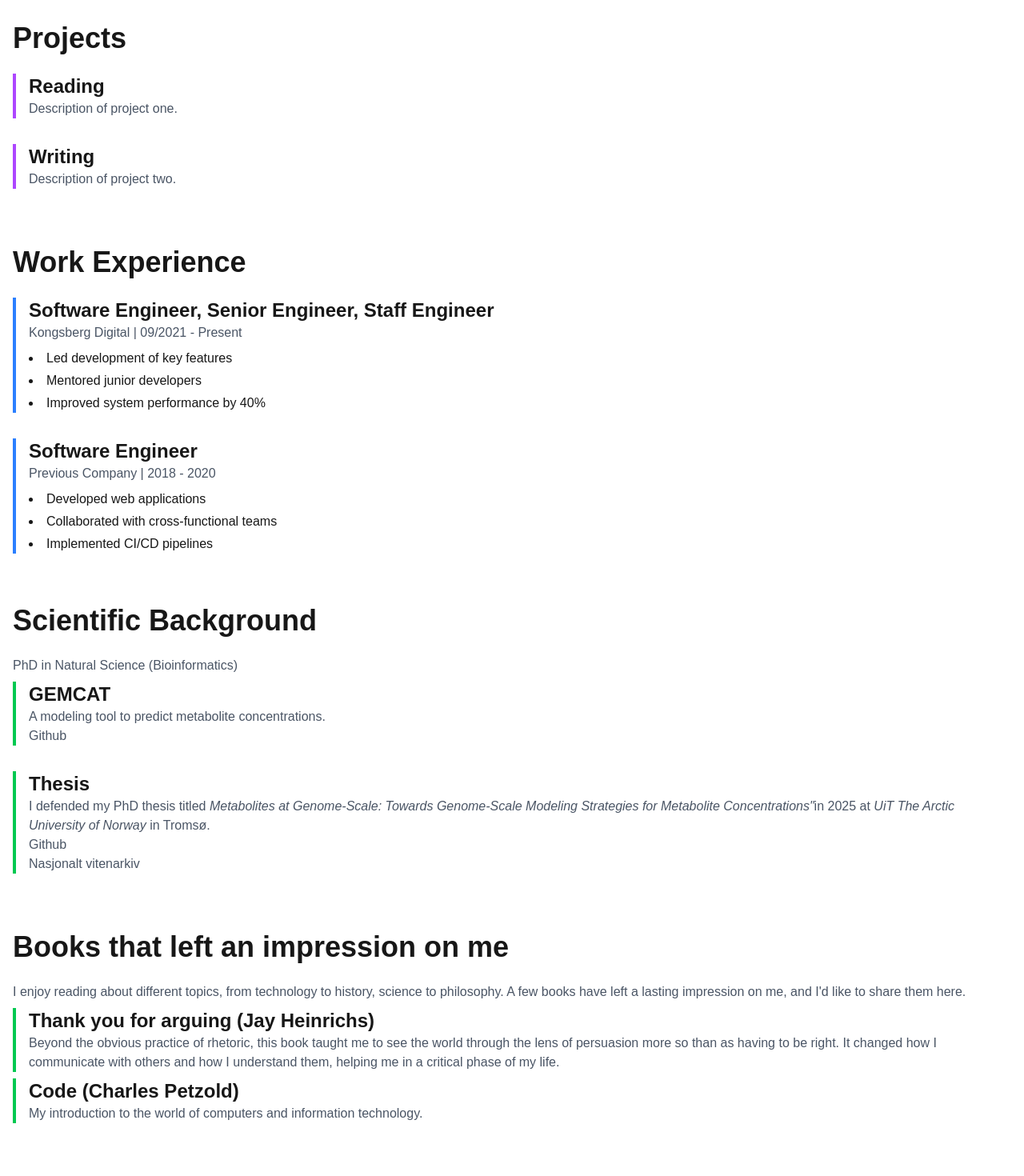
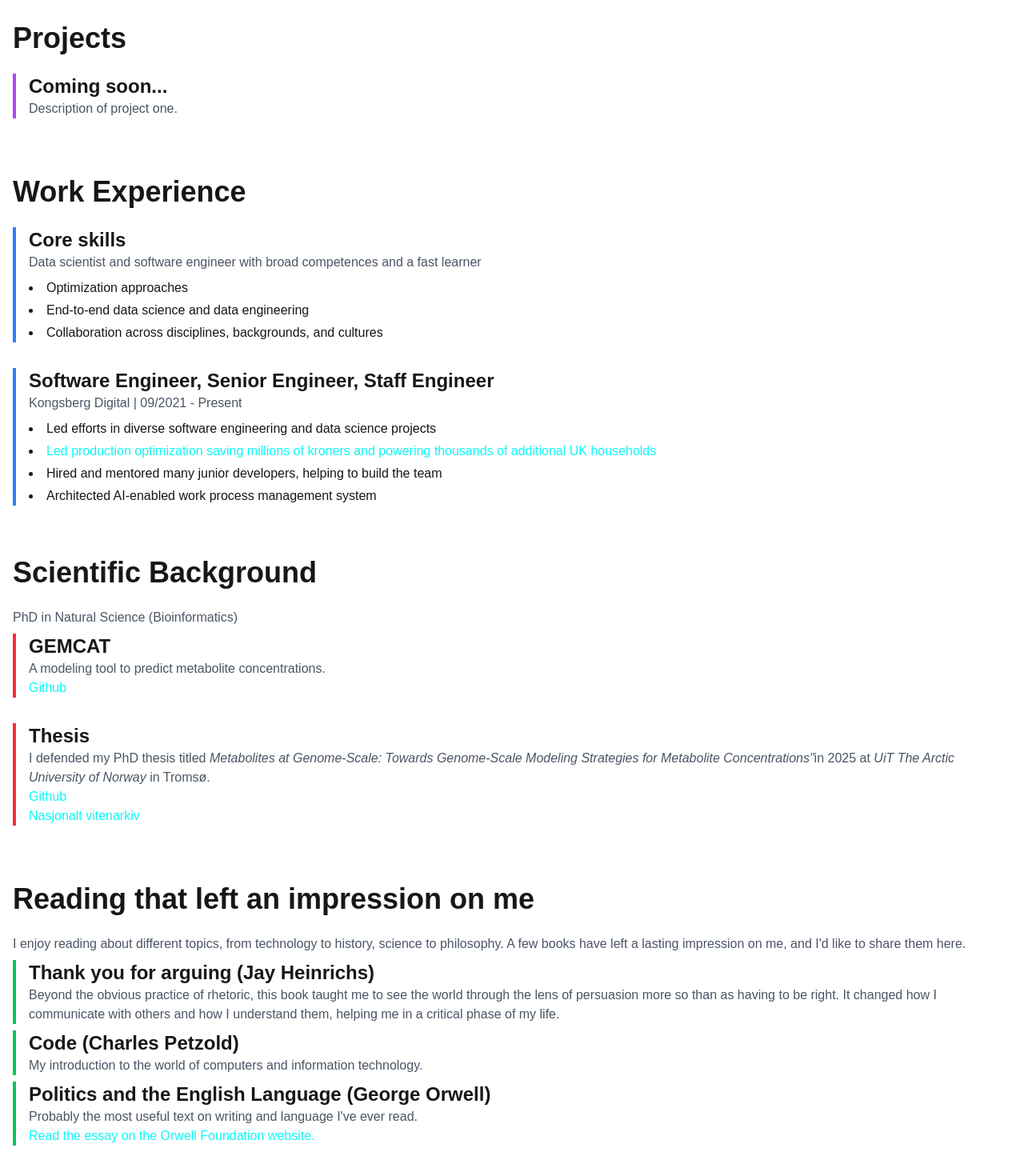
Before and after one commit to sauter-roland/website, a Next.js app: page / in a window 1280 px wide. Shown: the part 845-2315 px from the top of the page at 80% size. Before the commit the page ends 2289 px from the top, so only its background shows below. Built offline with nearby package versions, Linux system fonts and the light colour scheme.

Commit message:
filling with content

```diff
--- a/app/components/projects.tsx
+++ b/app/components/projects.tsx
@@ -4,12 +4,8 @@ export default function Projects() {
             <h1 className="text-4xl font-bold mb-6">Projects</h1>
             <div className="space-y-8">
                 <div className="border-l-4 border-purple-500 pl-4">
-                    <h2 className="text-2xl font-semibold">Reading</h2>
+                    <h2 className="text-2xl font-semibold">Coming soon...</h2>
                     <p className="text-gray-600 dark:text-gray-400 mb-2">Description of project one.</p>
-                </div>
-                <div className="border-l-4 border-purple-500 pl-4">
-                    <h2 className="text-2xl font-semibold">Writing</h2>
-                    <p className="text-gray-600 dark:text-gray-400 mb-2">Description of project two.</p>
                 </div>
             </div>
         </div>
--- a/app/components/reading.tsx
+++ b/app/components/reading.tsx
@@ -1,7 +1,7 @@
 export default function Reading() {
     return (
         <div className="container mx-auto px-4 py-8">
-            <h1 className="text-4xl font-bold mb-6">Books that left an impression on me</h1>
+            <h1 className="text-4xl font-bold mb-6">Reading that left an impression on me</h1>
             <p className="text-gray-600 dark:text-gray-400 mb-2">
                 I enjoy reading about different topics, from technology to history, science to philosophy.
                 A few books have left a lasting impression on me, and I'd like to share them here.
@@ -26,6 +26,17 @@ export default function Reading() {
                 </div>
             </div>
 
+            <div className="space-y-8">
+                <div className="border-l-4 border-green-500 pl-4">
+                    <h2 className="text-2xl font-semibold">Politics and the English Language (George Orwell)</h2>
+                    <p className="text-gray-600 dark:text-gray-400 mb-2">
+                        Probably the most useful text on writing and language I've ever read.<br />
+                        <a href="https://www.orwellfoundation.com/the-orwell-foundation/orwell/essays-and-other-works/politics-and-the-english-language/">
+                        Read the essay on the Orwell Foundation website.
+                        </a>
+                    </p>
+                </div>
+            </div>
         </div>
     );
 }
--- a/app/components/science.tsx
+++ b/app/components/science.tsx
@@ -4,14 +4,14 @@ export default function Science() {
             <h1 className="text-4xl font-bold mb-6">Scientific Background</h1>
             <p className="text-gray-600 dark:text-gray-400 mb-2">PhD in Natural Science (Bioinformatics)</p>
             <div className="space-y-8">
-                <div className="border-l-4 border-green-500 pl-4">
+                <div className="border-l-4 border-red-500 pl-4">
                     <h2 className="text-2xl font-semibold">GEMCAT</h2>
                     <p className="text-gray-600 dark:text-gray-400 mb-2">
                         A modeling tool to predict metabolite concentrations.
                         <br/><a href="https://github.com/MolecularBioinformatics/GEMCAT">Github</a>
                     </p>
                 </div>
-                <div className="border-l-4 border-green-500 pl-4">
+                <div className="border-l-4 border-red-500 pl-4">
                     <h2 className="text-2xl font-semibold">Thesis</h2>
                     <p className="text-gray-600 dark:text-gray-400 mb-2">
                         I defended my PhD thesis titled <em>Metabolites at Genome-Scale:
--- a/app/components/work.tsx
+++ b/app/components/work.tsx
@@ -5,22 +5,25 @@ export default function Work() {
 
             <div className="space-y-8">
                 <div className="border-l-4 border-blue-500 pl-4">
-                    <h2 className="text-2xl font-semibold">Software Engineer, Senior Engineer, Staff Engineer</h2>
-                    <p className="text-gray-600 mb-2">Kongsberg Digital | 09/2021 - Present</p>
+                    <h2 className="text-2xl font-semibold">Core skills</h2>
+                    <p className="text-gray-600 mb-2">Data scientist and software engineer with broad competences and a fast learner</p>
                     <ul className="list-disc list-inside space-y-1">
-                        <li>Led development of key features</li>
-                        <li>Mentored junior developers</li>
-                        <li>Improved system performance by 40%</li>
+                        <li>Optimization approaches</li>
+                        <li>End-to-end data science and data engineering</li>
+                        <li>Collaboration across disciplines, backgrounds, and cultures</li>
                     </ul>
                 </div>
 
                 <div className="border-l-4 border-blue-500 pl-4">
-                    <h2 className="text-2xl font-semibold">Software Engineer</h2>
-                    <p className="text-gray-600 mb-2">Previous Company | 2018 - 2020</p>
+                    <h2 className="text-2xl font-semibold">Software Engineer, Senior Engineer, Staff Engineer</h2>
+                    <p className="text-gray-600 mb-2">Kongsberg Digital | 09/2021 - Present</p>
                     <ul className="list-disc list-inside space-y-1">
-                        <li>Developed web applications</li>
-                        <li>Collaborated with cross-functional teams</li>
-                        <li>Implemented CI/CD pipelines</li>
+                        <li>Led efforts in diverse software engineering and data science projects</li>
+                        <li><a href="https://kongsbergdigital.com/customer-stories/shell-ormen-lange">
+                        Led production optimization saving millions of kroners and powering thousands of additional UK households
+                        </a></li>
+                        <li>Hired and mentored many junior developers, helping to build the team</li>
+                        <li>Architected AI-enabled work process management system</li>
                     </ul>
                 </div>
             </div>
--- a/app/globals.css
+++ b/app/globals.css
@@ -64,3 +64,7 @@ body {
     color: var(--foreground);
   }
 }
+
+a {
+  color:rgb(9, 249, 249);
+}
```
